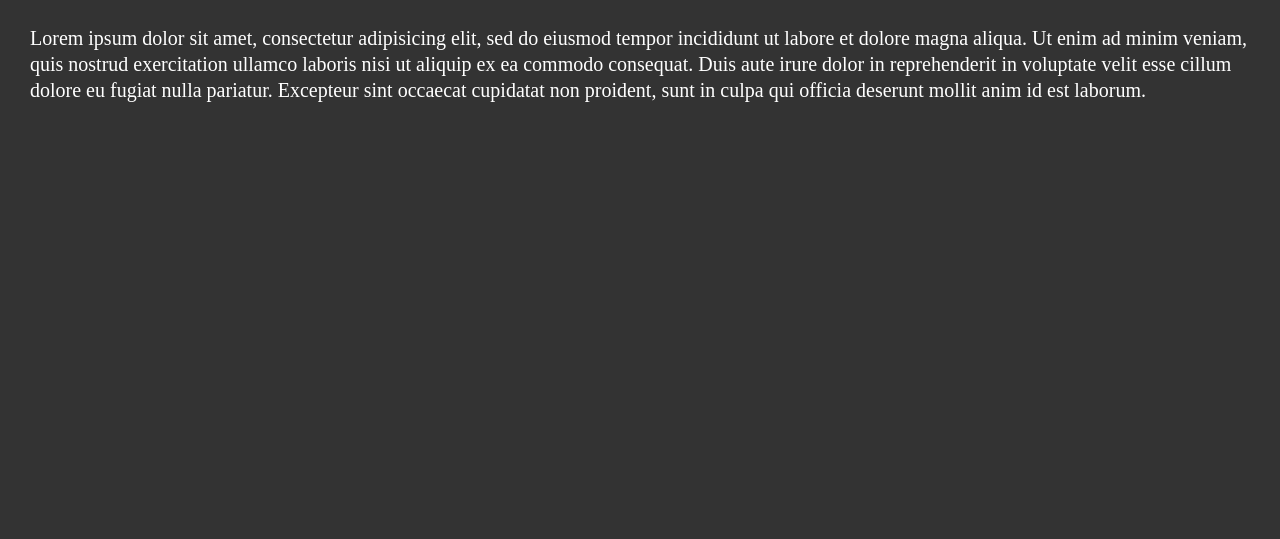
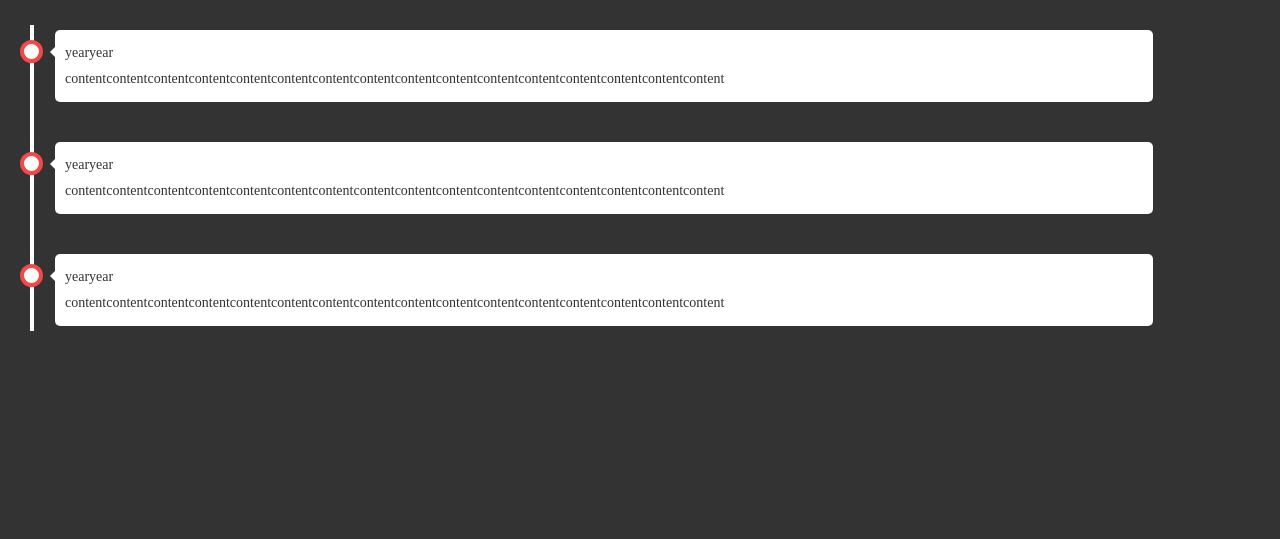
Before and after one commit to marcin-zybura/portfolio-page, a website: page web/experience.html in a window 1280 px wide. Shown: the part 171-710 px from the top of the page. Drawn offline with Linux system fonts and the light colour scheme.

Commit message:
experience timeline

```diff
--- /dev/null
+++ b/style/scss/_experience.scss
@@ -0,0 +1,65 @@
+.timeline {
+    position: relative;
+
+    &:after {
+        background-color: #FFF;
+        bottom: 0;
+        content:"";
+        position: absolute;
+        top: 0;
+        width: 4px;
+    }
+}
+
+.timeline-container {
+    margin-bottom: 30px;
+    padding: 5px;
+    position: relative;
+    width: 90%;
+
+    &:after {
+        background-color: #FFF;
+        border: 4px solid #F4474A;
+        border-radius: 50%;
+        content: '';
+        height: 15px;
+        position: absolute;
+        right: -17px;
+        top: 15px;
+        width: 15px;
+        z-index: 1;
+    }
+}
+
+.timeline-content {
+    background-color: #FFF;
+    border-radius: 5px;
+    color: #333;
+    font-size: 14px;
+    padding: 10px;
+}
+
+.right{
+    left: 20px;
+
+    &:before {
+        border: medium solid #FFF;
+        border-width: 10px 10px 10px 0;
+        border-color: transparent #FFF transparent transparent;
+        content: " ";
+        height: 0;
+        left: 0;
+        position: absolute;
+        top: 17px;
+        width: 0;
+        z-index: 1;
+    }
+
+    &:after {
+        left: -30px;
+    }
+}
+
+.timeline-description {
+    word-wrap: break-word;
+}
--- a/style/scss/style.scss
+++ b/style/scss/style.scss
@@ -5,4 +5,5 @@
 @import "footer";
 @import "about";
 @import "skills";
+@import "experience";
 @import "global";
--- a/web/experience.html
+++ b/web/experience.html
@@ -38,7 +38,26 @@
                         <h2 class="title">
                             Doświadczenie
                         </h2>
-                        <p>Lorem ipsum dolor sit amet, consectetur adipisicing elit, sed do eiusmod tempor incididunt ut labore et dolore magna aliqua. Ut enim ad minim veniam, quis nostrud exercitation ullamco laboris nisi ut aliquip ex ea commodo consequat. Duis aute irure dolor in reprehenderit in voluptate velit esse cillum dolore eu fugiat nulla pariatur. Excepteur sint occaecat cupidatat non proident, sunt in culpa qui officia deserunt mollit anim id est laborum.</p>
+                        <div class="timeline">
+                            <div class="timeline-container right">
+                                <div class="timeline-content">
+                                    <p class="timeline-year">yearyear</p>
+                                    <p class="timeline-description">contentcontentcontentcontentcontentcontentcontentcontentcontentcontentcontentcontentcontentcontentcontentcontent</p>
+                                </div>
+                            </div>
+                            <div class="timeline-container right">
+                                <div class="timeline-content">
+                                    <p class="timeline-year">yearyear</p>
+                                    <p class="timeline-description">contentcontentcontentcontentcontentcontentcontentcontentcontentcontentcontentcontentcontentcontentcontentcontent</p>
+                                </div>
+                            </div>
+                            <div class="timeline-container right">
+                                <div class="timeline-content">
+                                    <p class="timeline-year">yearyear</p>
+                                    <p class="timeline-description">contentcontentcontentcontentcontentcontentcontentcontentcontentcontentcontentcontentcontentcontentcontentcontent</p>
+                                </div>
+                            </div>
+                        </div>
                     </section>
                 </section>
             </div>
```
Also changed, not shown: style/css/style.css.
